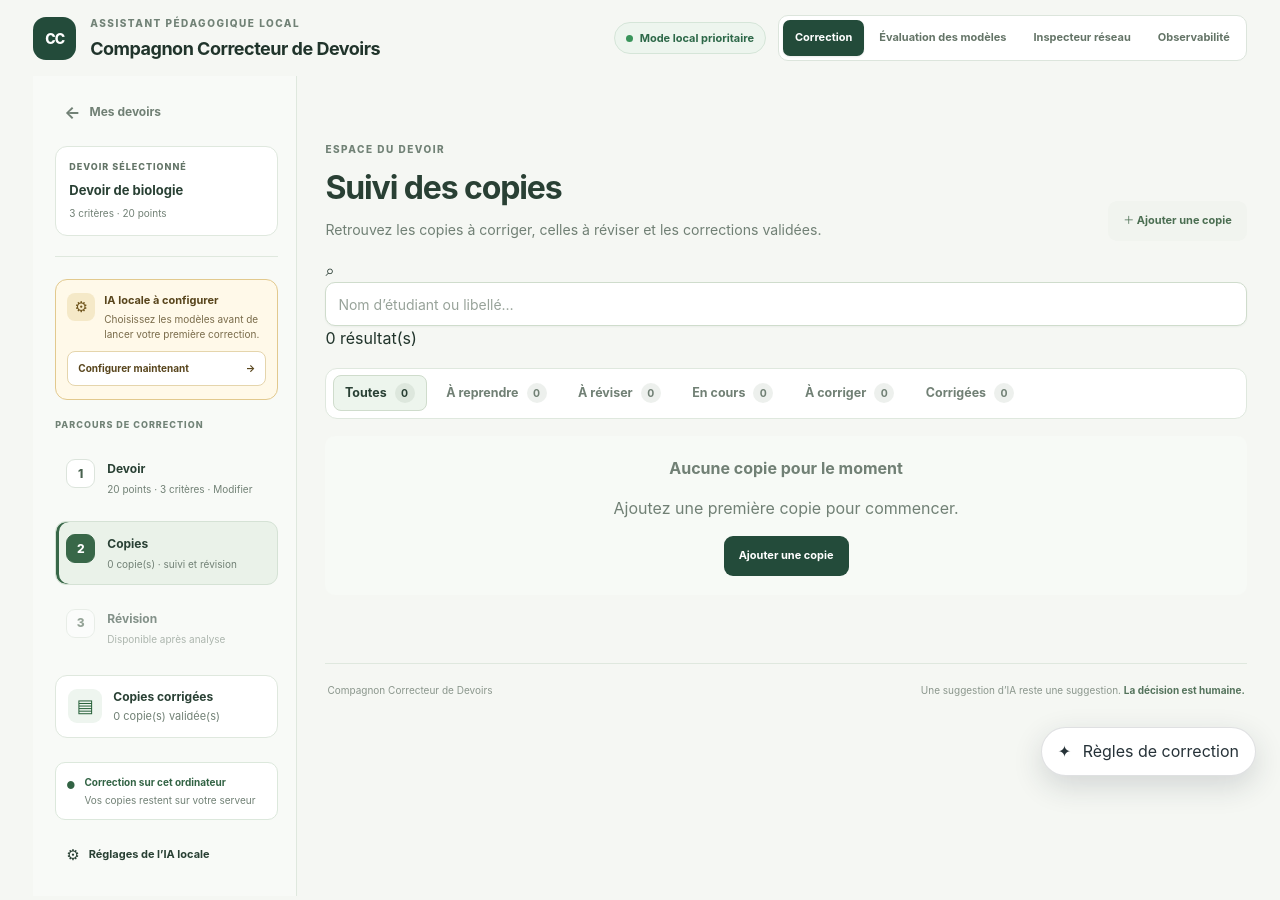
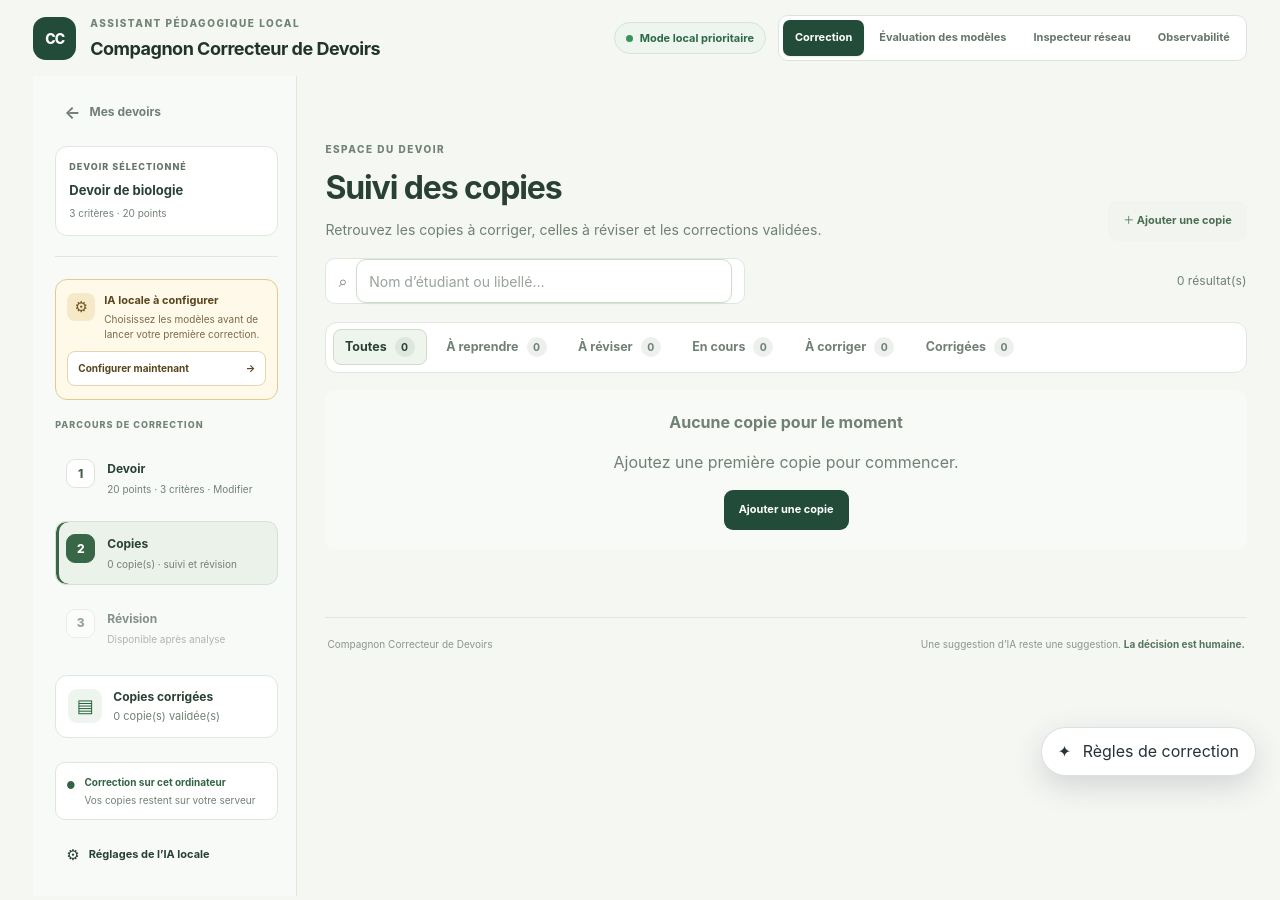
Before and after one commit to Sims07/Companion-Correcteur-Devoir, a React (Vite) app: page / in a window 1280 px wide. Both pictures are taken after a click on the button "Retour au devoir actif". Shown: the top 900 px of the page. Built offline with nearby package versions, Linux system fonts and the light colour scheme.

Commit message:
style: support prioritized copy overview search and actions

```diff
--- a/src/ui/correctionFlow.css
+++ b/src/ui/correctionFlow.css
@@ -2888,6 +2888,18 @@
 .copy-overview-heading h2 { margin: 0; color: var(--flow-text); font-size: clamp(1.55rem, 3vw, 2rem); letter-spacing: -0.035em; }
 .copy-overview-heading p:not(.eyebrow) { margin: 0.45rem 0 0; color: var(--flow-muted); font-size: 0.88rem; line-height: 1.55; }
 .copy-overview-heading .eyebrow { margin: 0 0 0.45rem; }
+.copy-overview-primary-actions { display: flex; align-items: center; justify-content: flex-end; flex-wrap: wrap; gap: 0.55rem; }
+.copy-overview-toolbar { display: flex; align-items: center; justify-content: space-between; gap: 0.8rem; }
+.copy-overview-search { display: flex; align-items: center; gap: 0.55rem; width: min(100%, 420px); min-height: 42px; padding: 0 0.75rem; border: 1px solid var(--flow-border); border-radius: 10px; background: var(--flow-surface, #fff); color: var(--flow-muted); }
+.copy-overview-search input { width: 100%; min-width: 0; border: 0; outline: 0; background: transparent; color: var(--flow-text); font: inherit; font-size: 0.84rem; }
+.copy-overview-search input:focus-visible { outline: none; }
+.copy-overview-result-count { color: var(--flow-muted); font-size: 0.76rem; font-variant-numeric: tabular-nums; }
+.copy-overview-message, .copy-overview-error { margin: 0.35rem 0 0; font-size: 0.74rem; line-height: 1.45; overflow-wrap: anywhere; }
+.copy-overview-message { color: var(--flow-muted); }
+.copy-overview-error { color: var(--flow-danger, #a33b35); }
+.copy-overview-grid .correction-series-card-footer { align-items: flex-end; }
+.copy-overview-grid .correction-series-card-footer > div:first-child { min-width: 0; }
+.copy-overview-grid .correction-series-actions { align-items: stretch; }
 .copy-overview-filters { display: flex; flex-wrap: wrap; gap: 0.45rem; padding: 0.4rem; border: 1px solid var(--flow-border); border-radius: 12px; background: var(--flow-surface, #fff); }
 .copy-overview-filters button { display: inline-flex; align-items: center; gap: 0.5rem; min-height: 36px; padding: 0.4rem 0.7rem; border: 1px solid transparent; border-radius: 8px; background: transparent; color: var(--flow-muted); font: inherit; font-size: 0.78rem; font-weight: 650; cursor: pointer; }
 .copy-overview-filters button.is-active { border-color: var(--flow-border-strong); background: var(--flow-accent-soft); color: var(--flow-text); }
```
